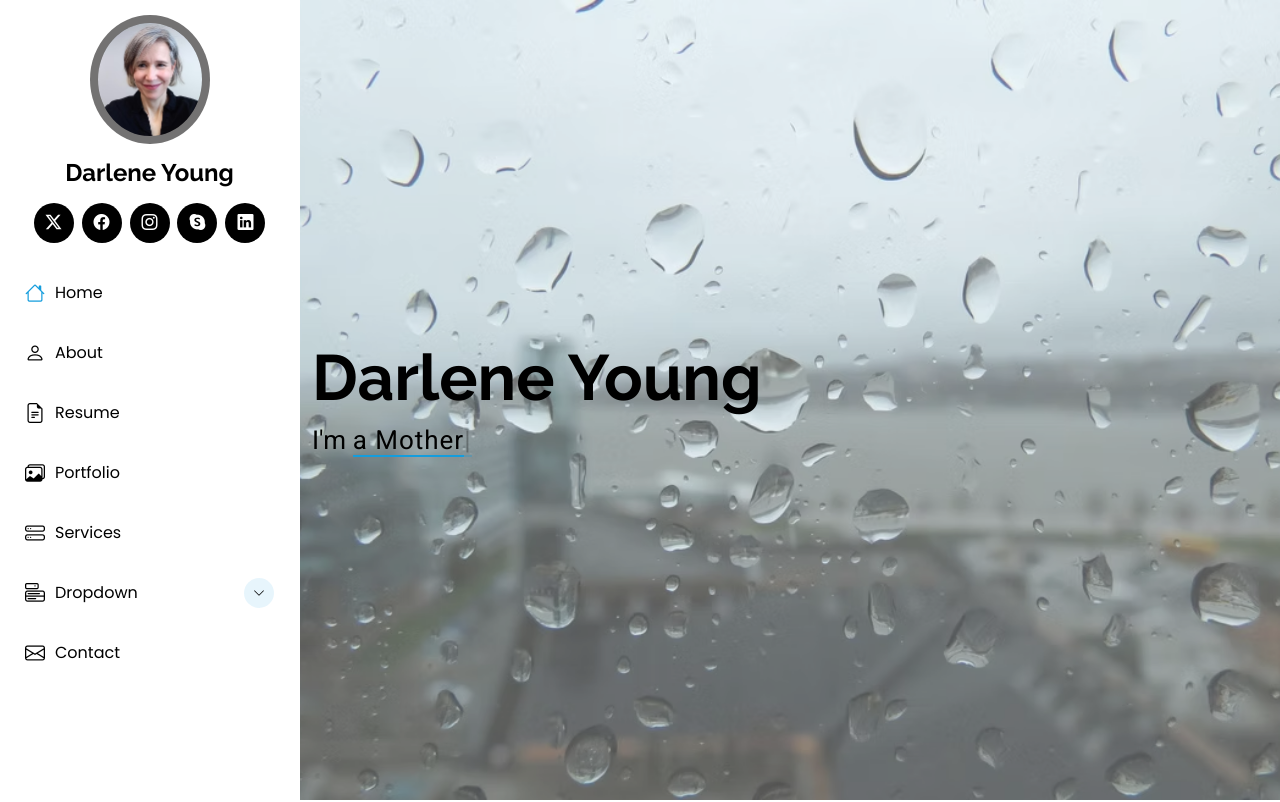
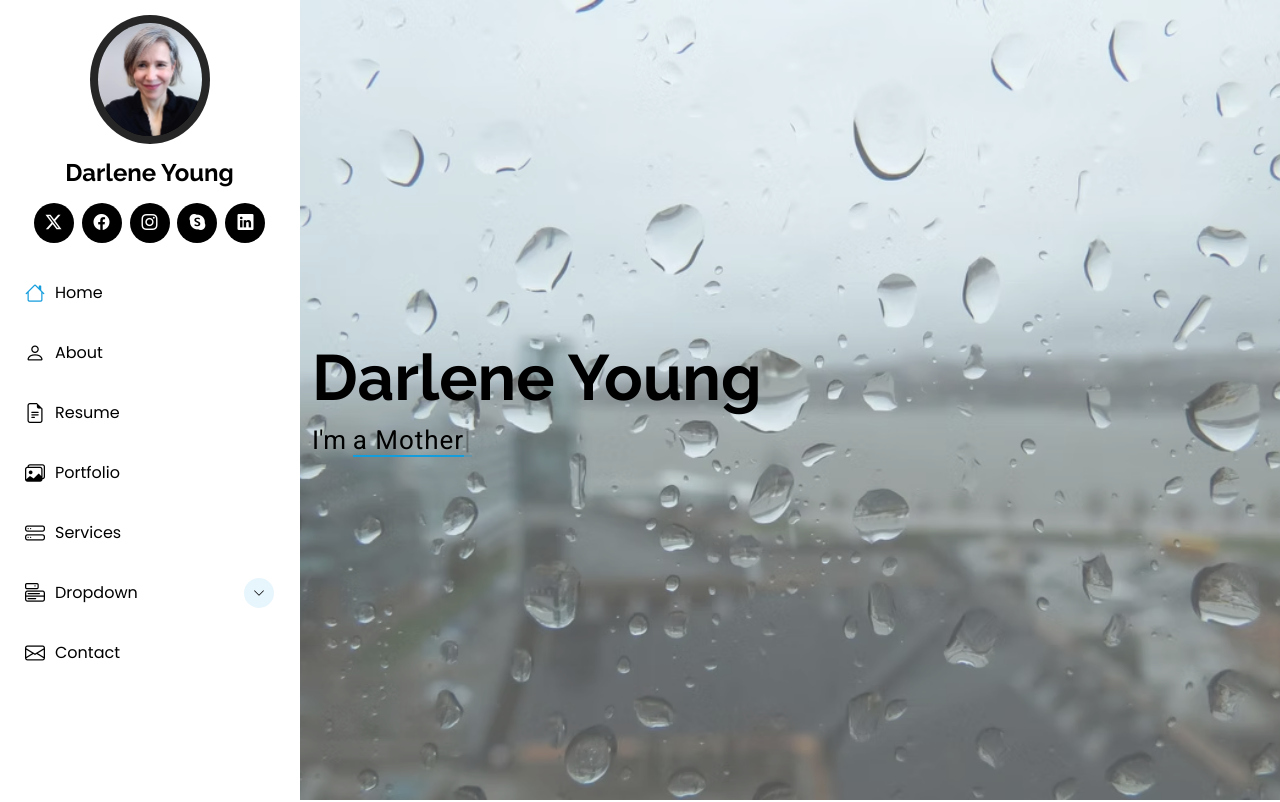
Before and after one commit to peteryoungbyu/Mom-s-Website, a plain HTML site: page index.html in a window 1280 px wide. Shown: the top 802 px of the page. Drawn offline with Linux system fonts and the light colour scheme.

Commit message:
fixed image thing

```diff
--- a/index.html
+++ b/index.html
@@ -54,7 +54,7 @@
     <i class="header-toggle d-xl-none bi bi-list"></i>
 
     <div class="profile-img">
-      <img src="assets/img/Darlene Young 2021.avif" alt="" class="img-fluid rounded-circle" style="background-color: rgb(90, 89, 89) !important;">
+      <img src="assets/img/Darlene Young 2021.avif" alt="" class="img-fluid rounded-circle" style="background-color: black !important;">
     </div>
 
     <a href="index.html" class="logo d-flex align-items-center justify-content-center">
```
